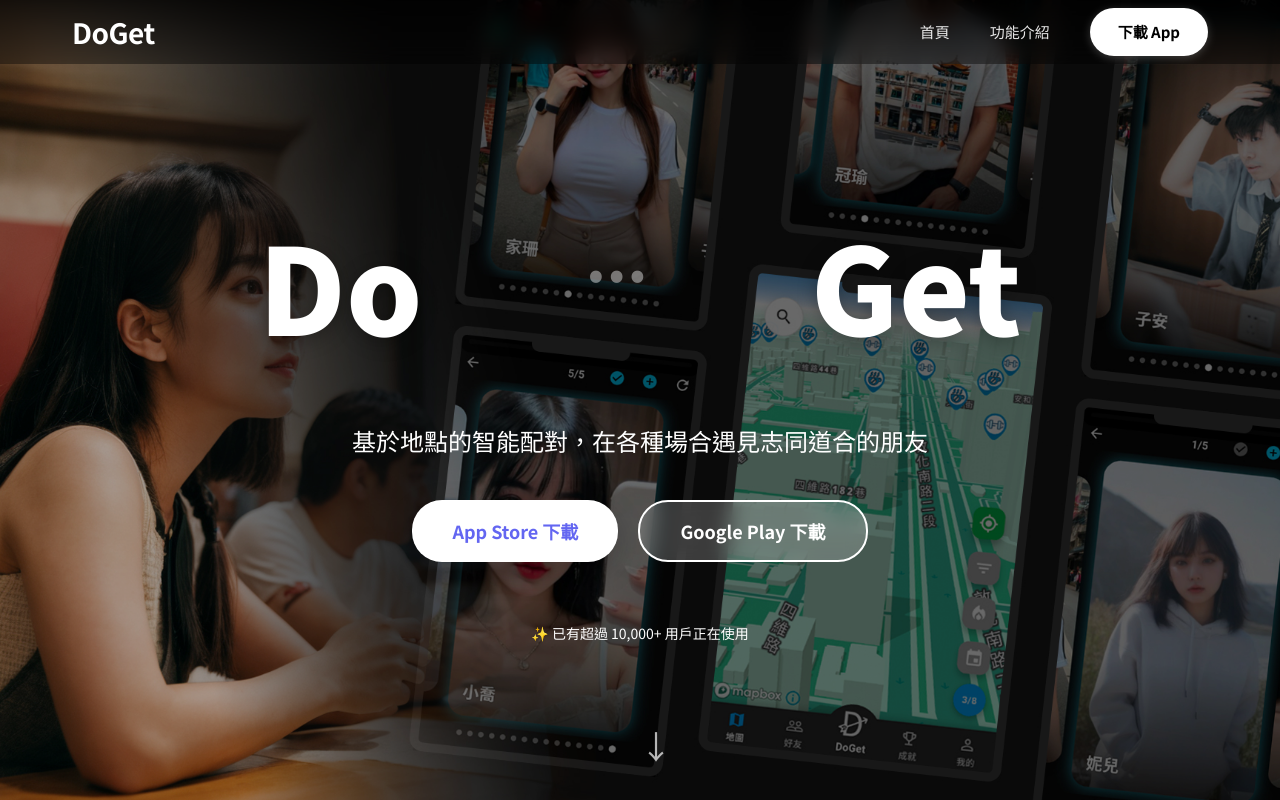
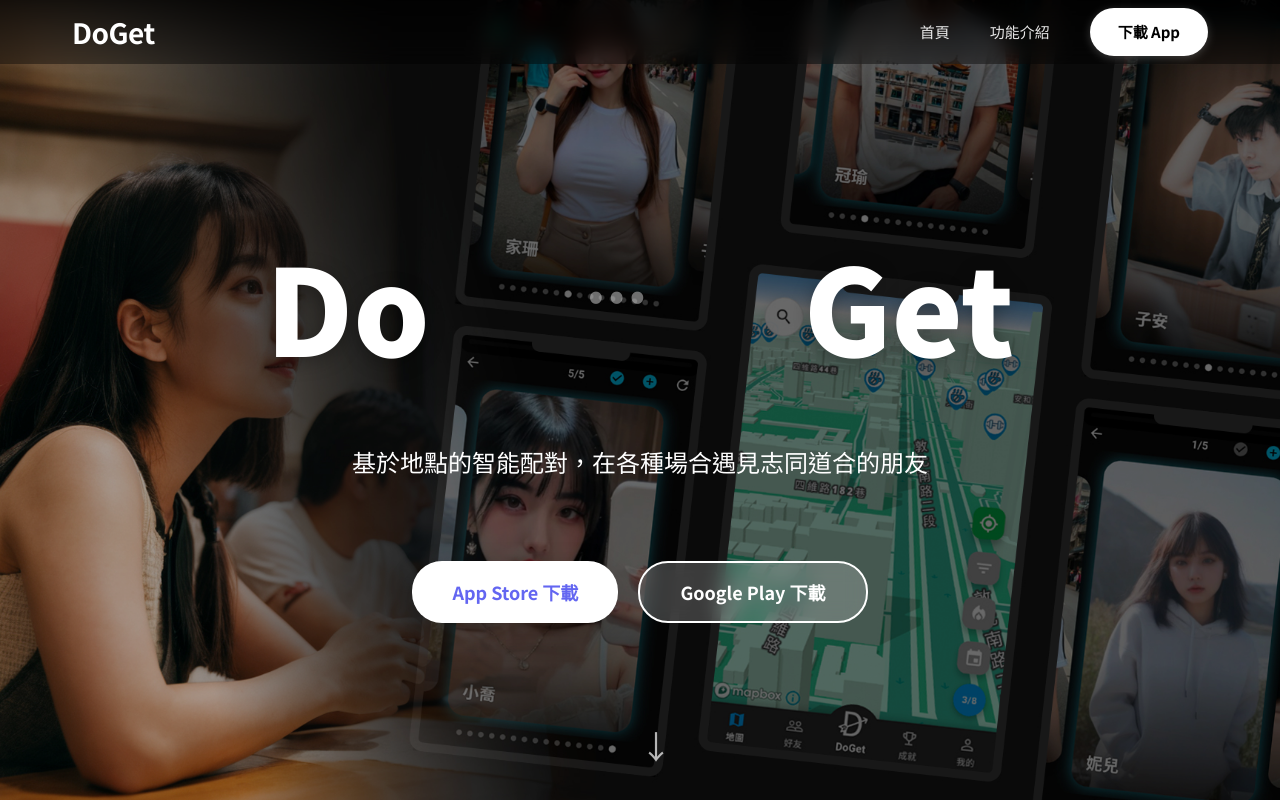
Before and after one commit to yujie9988/doget-landing, a React (Vite) app: page / in a window 1280 px wide. Shown: the top 800 px of the page. Built offline with nearby package versions, Linux system fonts and the light colour scheme.

Commit message:
調整首頁頁面

```diff
--- a/src/components/Hero.jsx
+++ b/src/components/Hero.jsx
@@ -60,7 +60,7 @@
               display: 'flex',
               alignItems: 'center',
               justifyContent: 'center',
-              gap: 'clamp(10px, 1.5vw, 20px)',
+              gap: 'clamp(5px, 1vw, 12px)',
               marginBottom: '10px',
               flexWrap: 'nowrap',
               maxWidth: '100%',
@@ -143,10 +143,10 @@
             transition={{ duration: 0.8, delay: 0.6 }}
             style={{
               fontSize: '24px',
-              marginBottom: '40px',
+              marginBottom: '80px',
               opacity: 0.95,
               maxWidth: '600px',
-              margin: '0 auto 40px',
+              margin: '0 auto 80px',
             }}
           >
             基於地點的智能配對，在各種場合遇見志同道合的朋友
@@ -196,19 +196,6 @@
               Google Play 下載
             </motion.button>
           </motion.div>
-
-          <motion.div
-            initial={{ opacity: 0 }}
-            animate={{ opacity: 1 }}
-            transition={{ duration: 1, delay: 1.2 }}
-            style={{
-              marginTop: '60px',
-              fontSize: '14px',
-              opacity: 0.8,
-            }}
-          >
-            ✨ 已有超過 10,000+ 用戶正在使用
-          </motion.div>
         </motion.div>
       </div>
 
--- a/src/components/SecondSection.jsx
+++ b/src/components/SecondSection.jsx
@@ -125,7 +125,7 @@
               paddingBottom: '56.25%', // 16:9 比例
               height: 0,
               overflow: 'hidden',
-              borderRadius: '20px',
+              borderRadius: '30px',
               boxShadow: '0 20px 60px rgba(0,0,0,0.15)',
               backgroundColor: '#f3f4f6',
             }}>
```
